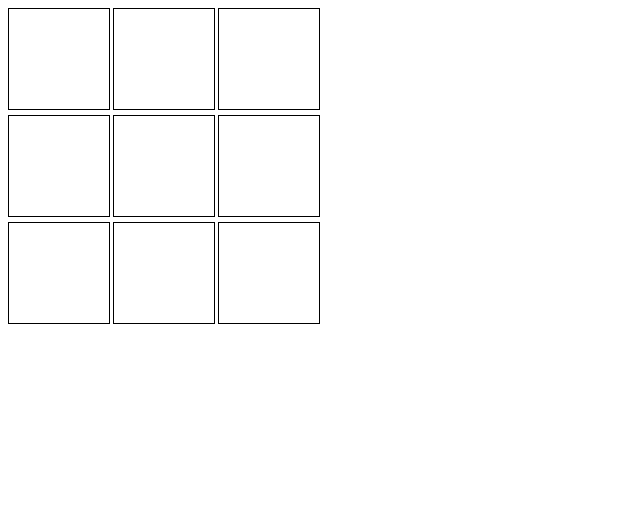
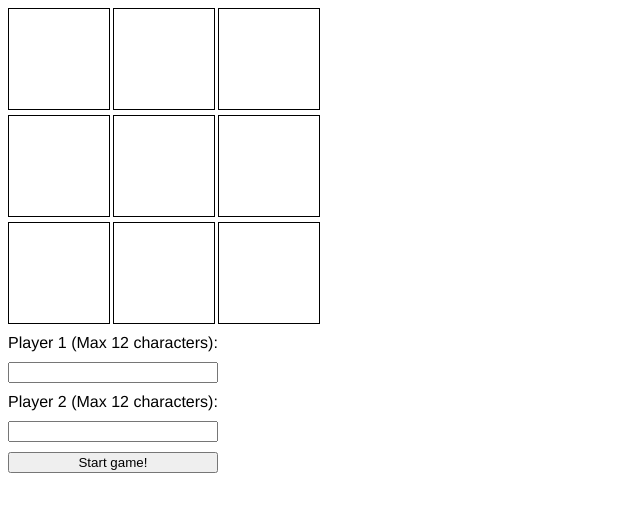
Before and after one commit to thomasthomsen16/tictactoe, a plain HTML site: page index.html in a window 1280 px wide. Shown: the whole page, without its empty margins (0-640 px from the left). Drawn offline with Linux system fonts and the light colour scheme.

Commit message:
Add input fields for players and start buttons

```diff
--- a/index.html
+++ b/index.html
@@ -1,11 +1,13 @@
 <!DOCTYPE html>
 <html lang="en">
+
 <head>
     <meta charset="UTF-8">
     <meta name="viewport" content="width=device-width, initial-scale=1.0">
     <link rel="stylesheet" href="style.css">
     <title>Tic tac toe game</title>
 </head>
+
 <body>
     <div id="board">
         <div class="cell" data-index="0"></div>
@@ -17,7 +19,18 @@
         <div class="cell" data-index="6"></div>
         <div class="cell" data-index="7"></div>
         <div class="cell" data-index="8"></div>
-      </div>
+    </div>
+
+    <div class="input">
+        <label for="player1">Player 1 (Max 12 characters):</label>
+
+        <input type="text" id="player1" name="player1" required minlength="4" maxlength="12" size="10" />
+        <label for="player2">Player 2 (Max 12 characters):</label>
+
+        <input type="text" id="player2" name="player2" required minlength="4" maxlength="12" size="10" />
+        <button id="startGame">Start game!</button>
+    </div>
     <script src="main.js"></script>
 </body>
+
 </html>
--- a/style.css
+++ b/style.css
@@ -1,3 +1,8 @@
+body{
+    font-family:'Franklin Gothic Medium', 'Arial Narrow', Arial, sans-serif;
+
+}
+
 #board {
     display: grid;
     grid-template-columns: repeat(3, 100px);
@@ -13,3 +18,10 @@
     border: 1px solid #000;
     cursor: pointer;
   }
+ .input{
+    display: flex;
+    gap: 10px;
+    margin-top: 10px;
+    flex-flow: column;
+    width: fit-content;
+ }
```
